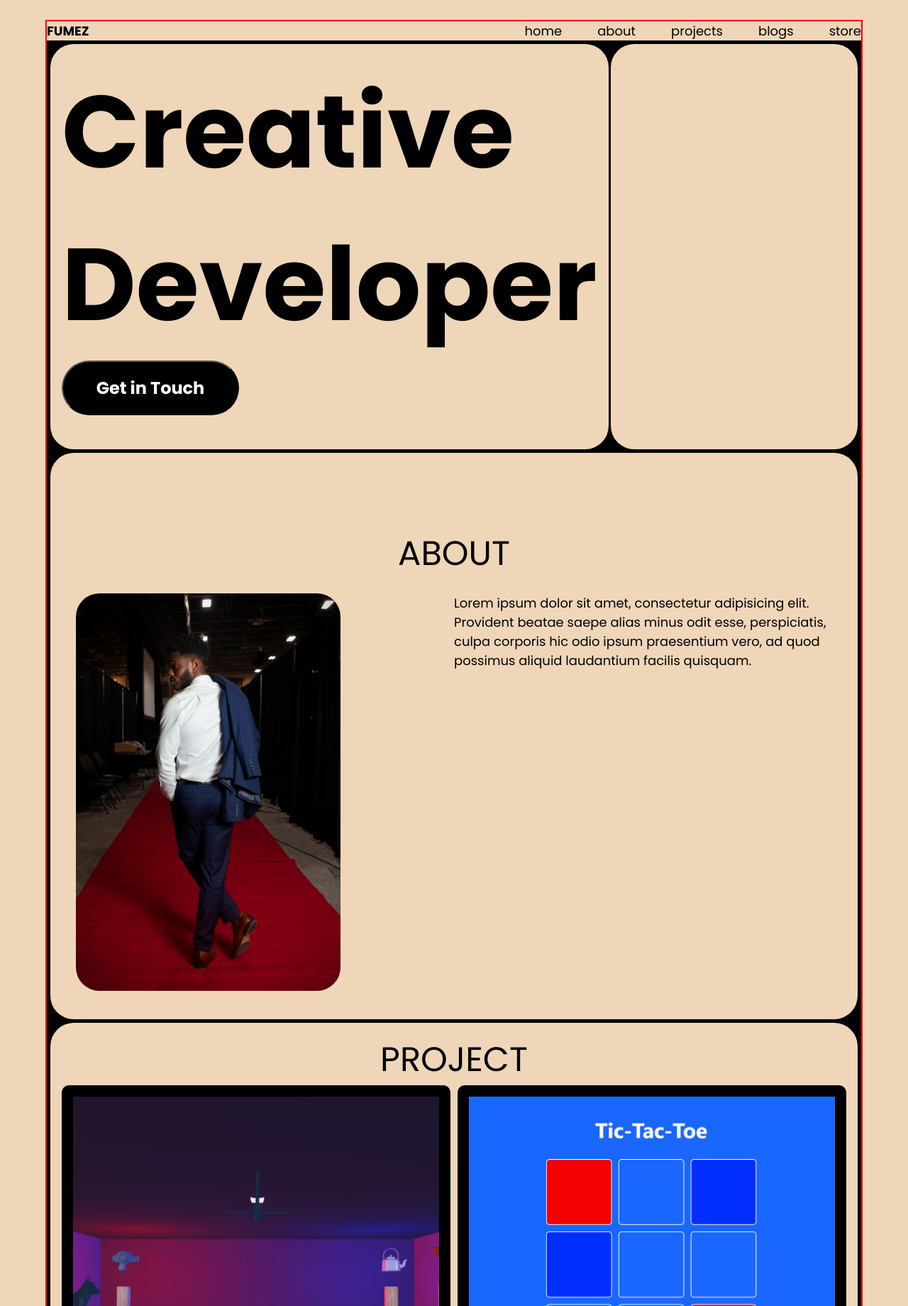
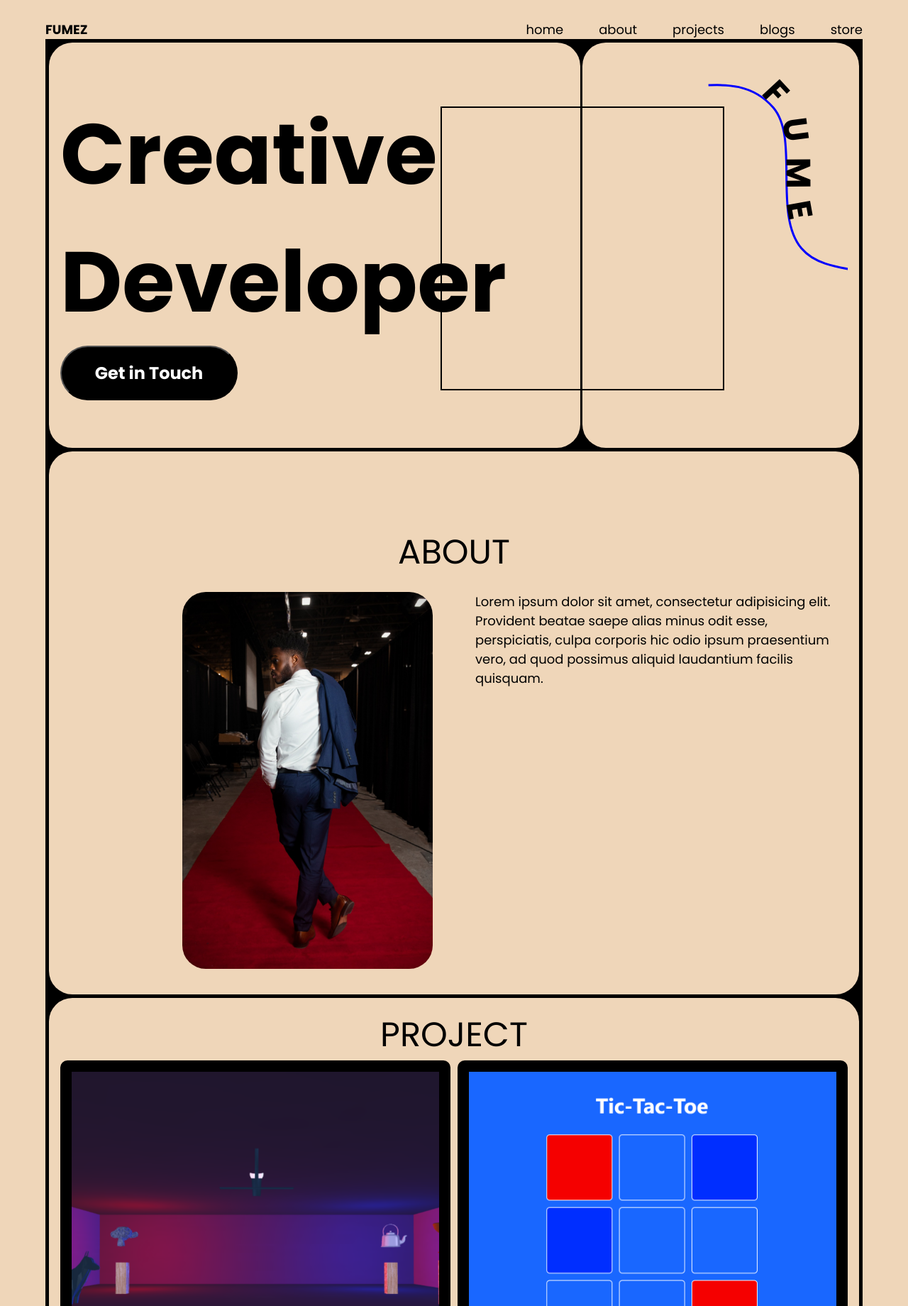
Before and after one commit to fumzy123/new-portfolio-website, a website built with Vite: page index.html in a window 1280 px wide. Shown: the top 1840 px of the page at 71% size. Built offline with nearby package versions, Linux system fonts and the light colour scheme.

Commit message:
added div where image will be placed

```diff
--- a/css/sections/about.css
+++ b/css/sections/about.css
@@ -21,7 +21,7 @@
     /** Layout **/
     display: flex;
     flex-direction: row;
-    gap: 0px;
+    gap: 60px;
 
     /** Box Model **/
     /* box-spacing */
@@ -29,7 +29,13 @@
 }
 
 .about-content__photo{
+
+    /** Layout  **/
     flex: 1;
+
+    display: flex;
+    justify-content: flex-end;
+
 }
 
 .about-content__photo img {
--- a/css/sections/hero.css
+++ b/css/sections/hero.css
@@ -11,7 +11,7 @@
 
 }
 
-
+/* -------------------------------------- */
 
 .hero-content{
 
@@ -25,11 +25,11 @@
 
     display: flex;
     flex-direction: column;
-    justify-content: flex-start;
+    justify-content: center;
 
     /** Typography **/
     font-family: var(--poppins);
-    font-size: 6rem;
+    font-size: 5rem;
     font-weight: 700;
 }
 
@@ -51,11 +51,78 @@
         /* box-spacing */
         padding: 0.8em 1em;
 
-        /* box-spacing */
+        /* box-sizing */
         width: 250px;
 }
+
+/* -------------------------------------- */
 
 .hero-image{
     /** Layout **/
     flex: 1;
+
+    /** Box Model **/
+
+        /* box-position */
+        position: relative;
+
+
 }
+
+/* -------------------------------------- */
+.hero-image-pic{
+
+    /** Box Model **/
+
+        /* box-border */
+        border: 2px black solid;
+
+        /* box-sizing */
+        width: 400px;
+        height: 400px;
+
+        /* box-position */
+        position: absolute;
+        top: 90px;
+        left: -200px;
+
+}
+
+
+
+
+/* -------------------------------------- */
+.name-container{
+    width: 100%;
+    height: 100%;
+}
+
+
+#name-path{
+
+    /* Stroke */
+    fill: none;
+    stroke: blue;
+    stroke-width: 6px;
+
+    /* Transform */
+    transform: translate(200px, 10px) scale(0.5) rotate(50deg);
+
+}
+
+.name{
+
+    /** Typography **/
+    font-family: var(--poppins);
+    font-size: 3rem;
+    font-weight: bold;
+
+    /** Box Model **/
+        /* box-position */
+        text-anchor: middle;
+}
+
+
+.text{
+    letter-spacing: 20px;
+}
--- a/css/style.css
+++ b/css/style.css
@@ -83,7 +83,9 @@ body{
         /* height: 3000px; */
 
         /* box-border */
-        border: 2px solid red;
+        /* border: 2px solid red; */
+        border-bottom: 5px solid black;
+        overflow: hidden;
 
 
         /* box-spacing */
@@ -92,6 +94,8 @@ body{
 
         /* box-position */
         position: relative;
+
+
 }
 
 .background-rectangle{
--- a/index.html
+++ b/index.html
@@ -52,7 +52,7 @@
 
       </div>
 
-      <section class="hero side-spacing">
+      <section id="hero" class="hero side-spacing">
 
         <div class="hero-content rounded-boxes">
 
@@ -66,13 +66,25 @@
 
         <div class="hero-image rounded-boxes">
 
+          <div class="hero-image-pic">
+
+          </div>
+
+          <svg class="name-container">
+            <!-- <path id="textPath" d="M10 80 Q 52.5 10, 95 80 T 180 80" /> -->
+            <path id="name-path" d="M3 102.561C28.0137 69.9458 77.3007 4.3741 168.561 3.01106C282.637 1.30727 397.386 197 523.239 197C649.093 197 716.731 3.01106 922 3.01106" />
+            <text class="name" x="50%" y="50%">
+              <textPath class="text" href="#name-path">FUME</textPath>
+            </text>
+          </svg>
+
         </div>
 
       </section>
 
-      <section class="about side-spacing">
+      <section id="about" class="about side-spacing">
 
-        <div class="about-content rounded-boxes">
+        <div class="about-content rounded-boxes" >
 
           <h4 class="about-content__title sub-heading">About</h4>
 
@@ -87,6 +99,8 @@
               Provident beatae saepe alias minus odit esse, perspiciatis,
               culpa corporis hic odio ipsum praesentium vero,
               ad quod possimus aliquid laudantium facilis quisquam.
+
+
             </p>
 
           </div>
@@ -95,7 +109,7 @@
 
       </section>
 
-      <section class="project side-spacing">
+      <section id="projects" class="project side-spacing">
 
         <div class="project__content rounded-boxes">
 
@@ -129,7 +143,7 @@
 
       </section>
 
-      <section class="skill side-spacing">
+      <section id="skills" class="skill side-spacing">
 
         <div class="skill__content rounded-boxes">
 
```
